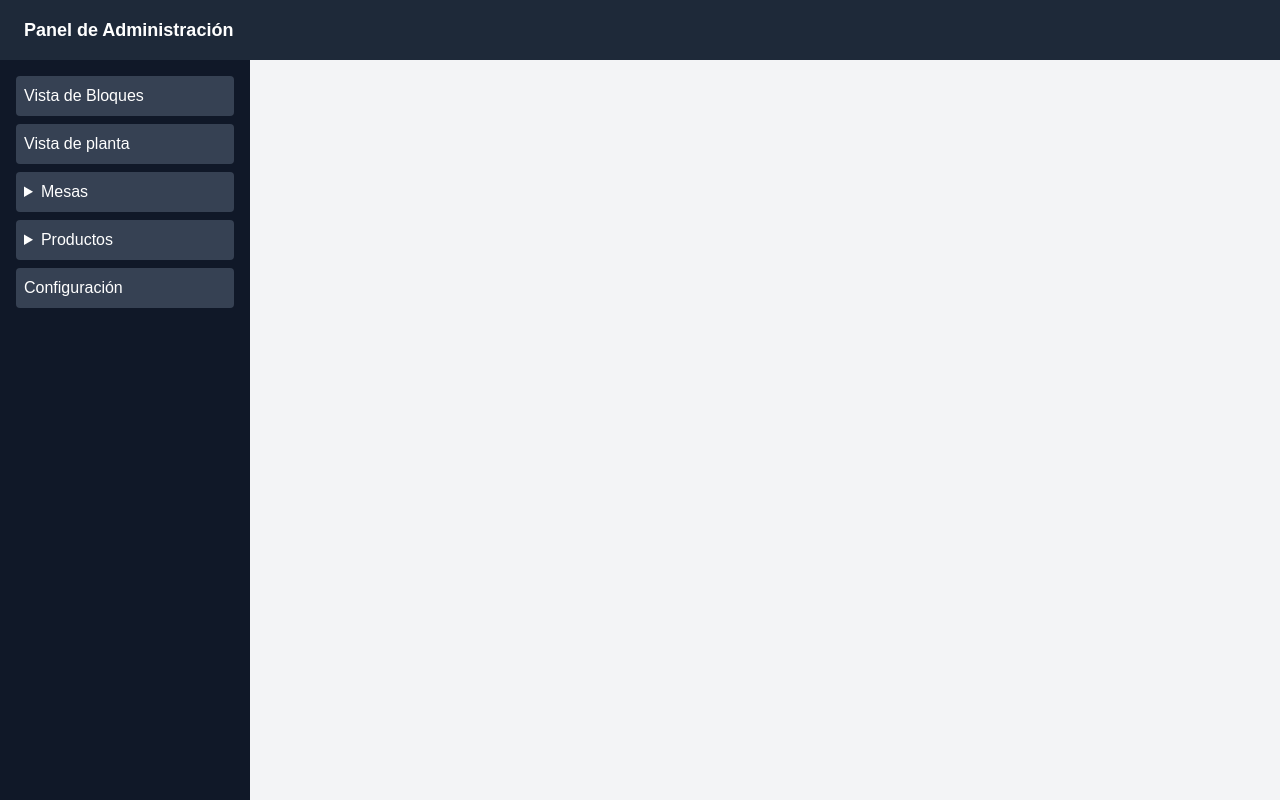
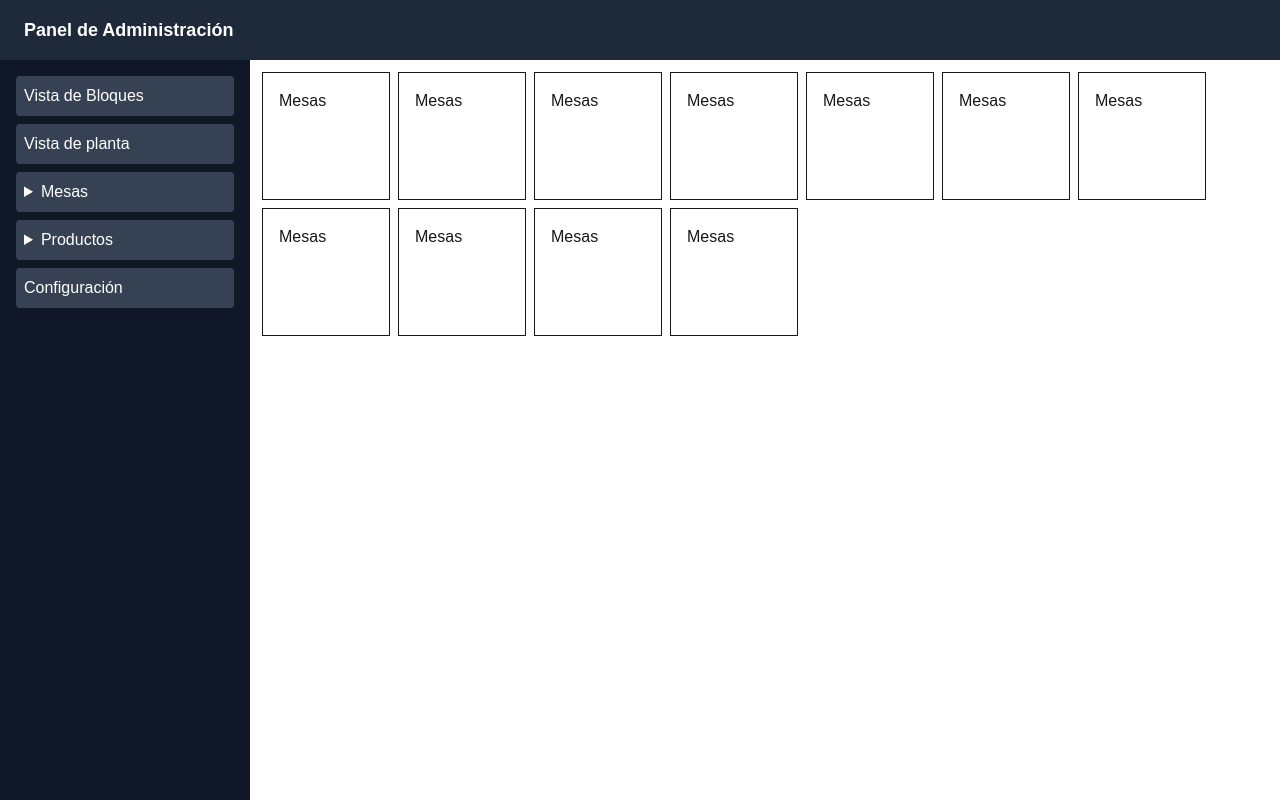
Before and after one commit to CristianTapia/dashboard, a Next.js app: page /dashboard in a window 1280 px wide. Built offline with nearby package versions, Linux system fonts and the light colour scheme.

Commit message:
Block view adjusted automatically

```diff
--- a/app/dashboard/page.tsx
+++ b/app/dashboard/page.tsx
@@ -1,4 +1,5 @@
 import Link from "next/link";
+import Tables from "../ui/Tables";
 
 export default function DashboardLayout({ children }: { children: React.ReactNode }) {
   return (
@@ -60,7 +61,20 @@ export default function DashboardLayout({ children }: { children: React.ReactNod
       </aside>
 
       {/* Contenido dinámico */}
-      <main className="p-6 bg-gray-100">{children}</main>
+      <main className="flex flex-wrap gap-2 items-start content-start p-3">
+        {/* {children} */}
+        <Tables />
+        <Tables />
+        <Tables />
+        <Tables />
+        <Tables />
+        <Tables />
+        <Tables />
+        <Tables />
+        <Tables />
+        <Tables />
+        <Tables />
+      </main>
     </div>
   );
 }
--- /dev/null
+++ b/app/ui/Tables.tsx
@@ -0,0 +1,3 @@
+export default function Tables() {
+  return <div className="box-border size-32 border-1 p-4">Mesas</div>;
+}
```
